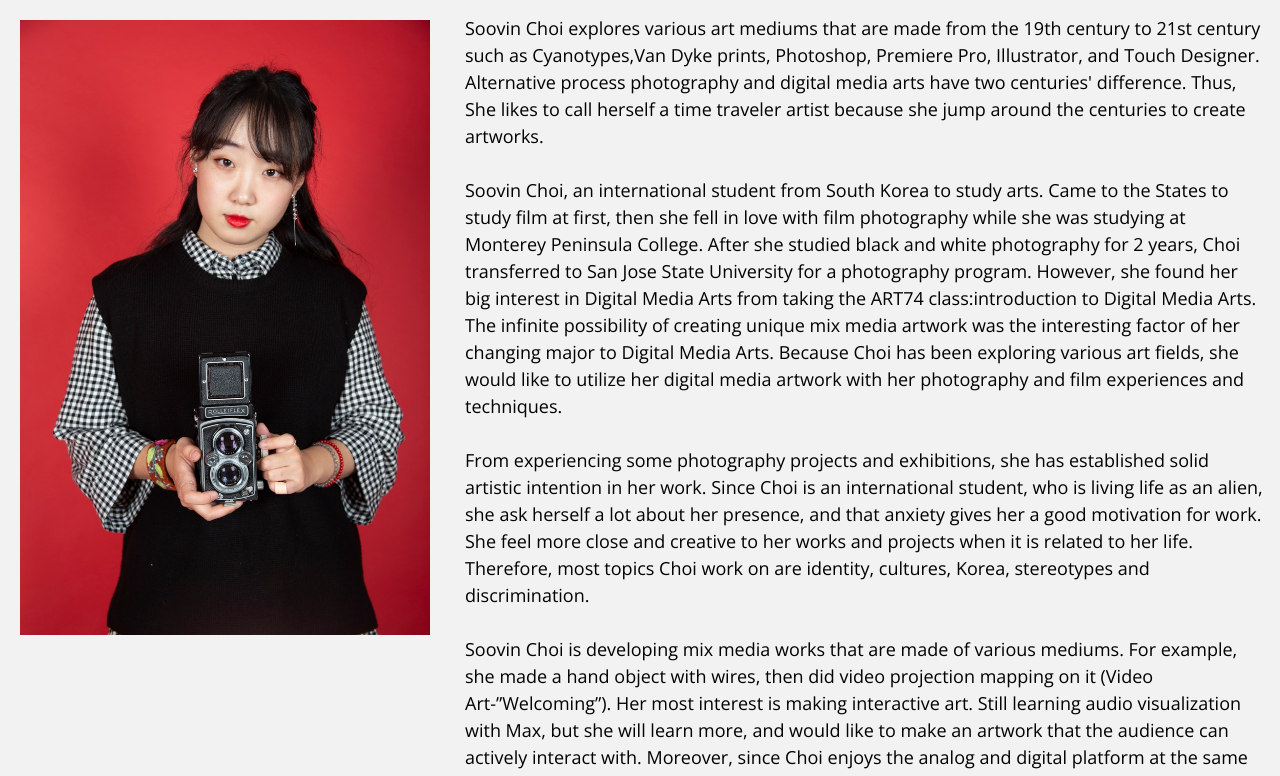
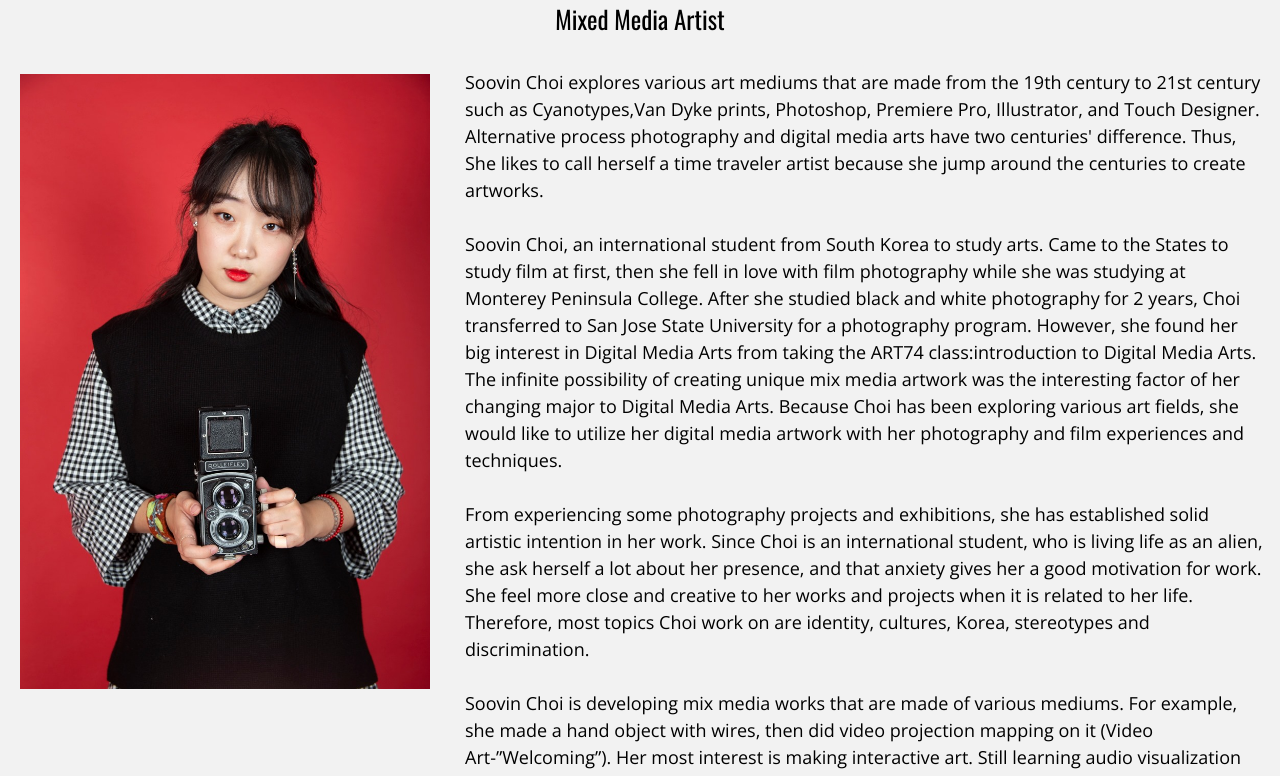
Before and after one commit to AREACODE831/vin, a plain HTML site: page artiststatement.html in a window 1280 px wide. Shown: the part 244-1020 px from the top of the page. Drawn offline with nearby package versions, Linux system fonts and the light colour scheme; files whose address does not match are found by name; a web font is replaced by a local one.

Commit message:
fixing the artiststatemenet

```diff
--- a/artiststatement.html
+++ b/artiststatement.html
@@ -84,6 +84,9 @@
       <p id="hightlighted2">
         SOOVIN CHOI 최수빈
         </p>
+      <p id="hightlighted3">
+        Mixed Media Artist
+        </p>
 <img src="images/me.jpg" width="450px" id="asimage">
 <p id="description2">Soovin Choi explores various art mediums that are made from the 19th century to 21st century
 such as Cyanotypes,Van Dyke prints, Photoshop, Premiere Pro, Illustrator, and Touch Designer.
--- a/css/style.css
+++ b/css/style.css
@@ -76,6 +76,13 @@ fieldset {
 
   text-align: center;
   position:relative;
+}
+#hightlighted3{
+  font-size: 25px;
+  font-family: 'Oswald', sans-serif;
+  text-align: center;
+  position:relative;
+  padding-top:0px;
 }
 #description{
   width:1000px;
```
